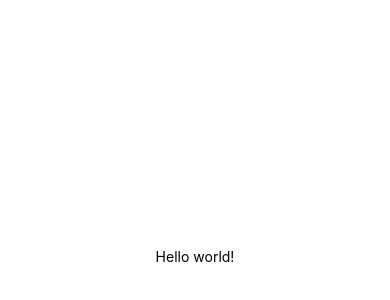
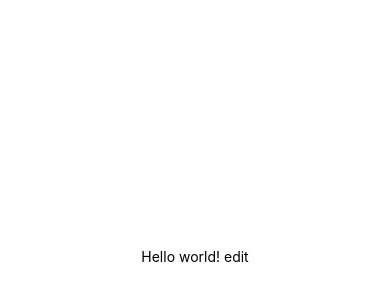
Before and after one commit to Adamf44/LocalEventApplication, a React Native app: screen / in a window 390 px wide. Shown: the part 166-466 px from the top of the page. Built offline with nearby package versions, Linux system fonts and the light colour scheme.

Commit message:
Update App.js - test pull
Test pull

```diff
--- a/App.js
+++ b/App.js
@@ -4,7 +4,7 @@ import { StyleSheet, Text, View } from "react-native";
 export default function App() {
   return (
     <View style={styles.container}>
-      <Text>Hello world!</Text>
+      <Text>Hello world! edit</Text>
       <StatusBar style="auto" />
     </View>
   );
```
